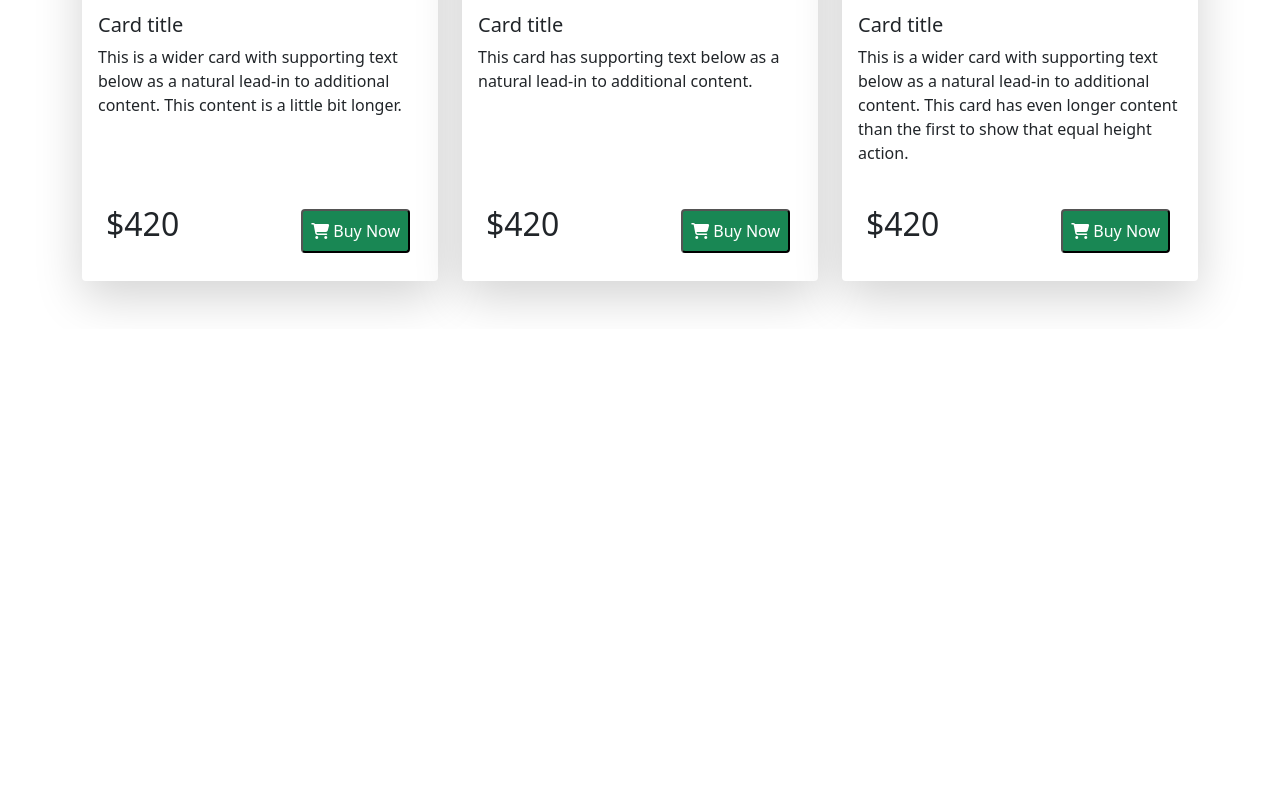
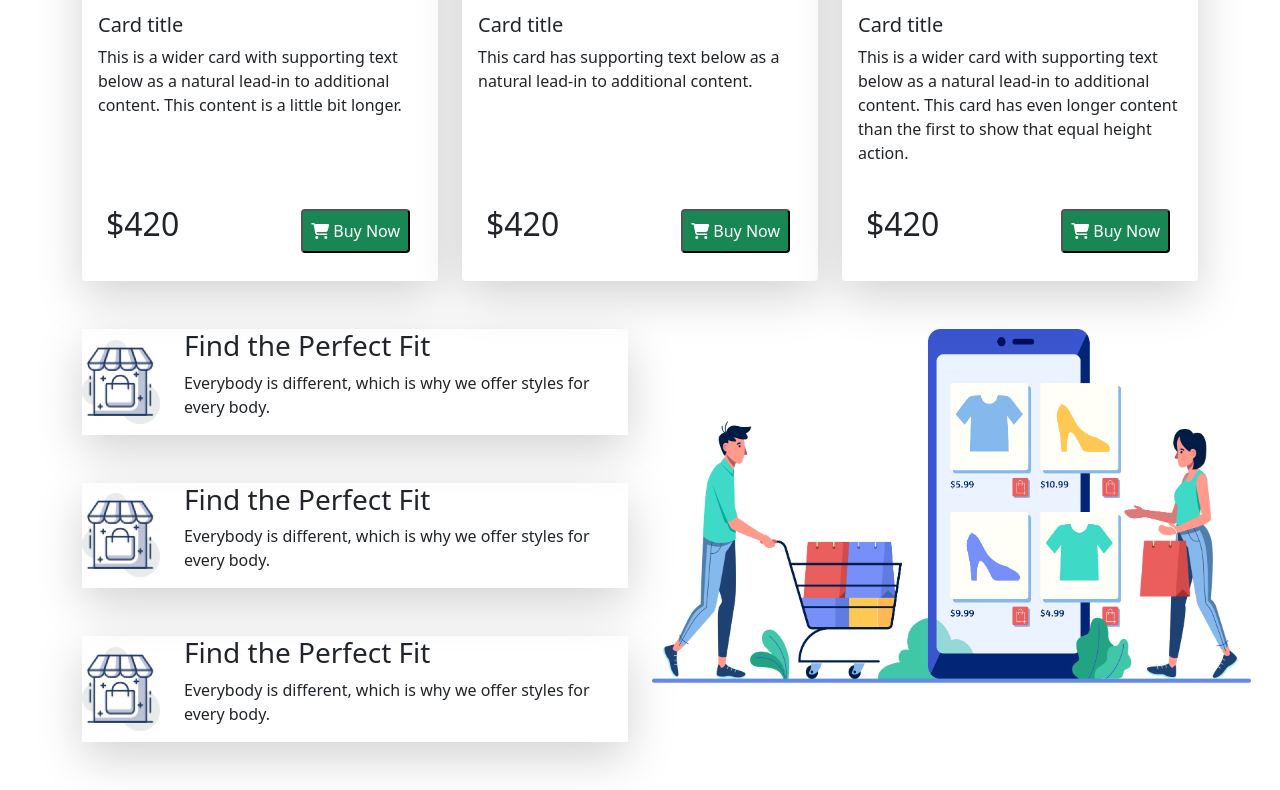
Before and after one commit to Tuhin120458/nike-react-with-bootstarp, a plain HTML site: page index.html in a window 1280 px wide. Shown: the part 1716-2506 px from the top of the page. Before the commit the page ends 2045 px from the top, so only its background shows below. Drawn offline with nearby package versions, Linux system fonts and the light colour scheme.

Commit message:
added commit

```diff
--- a/index.html
+++ b/index.html
@@ -206,6 +206,48 @@
             </div>
         </div>
     </section>
+    <!-- last work -->
+    <section class="container">
+        <div class="row">
+            <div class="col-lg-6">
+                <div class="d-flex align-items-center shadow-lg">
+                    <div>
+                        <img width="78px" height="84px" src="icons/image 12.png" alt="">
+                    </div>
+                    <div class="ms-4">
+                        <h3>Find the Perfect Fit</h3>
+                        <p>Everybody is different, which is why we
+                            offer styles for every body.</p>
+                    </div>
+                </div>
+                <div class="d-flex align-items-center shadow-lg mt-5">
+                    <div>
+                        <img width="78px" height="84px" src="icons/image 12.png" alt="">
+                    </div>
+                    <div class="ms-4">
+                        <h3>Find the Perfect Fit</h3>
+                        <p>Everybody is different, which is why we
+                            offer styles for every body.</p>
+                    </div>
+                </div>
+                <div class="d-flex align-items-center shadow-lg mt-5 mb-5">
+                    <div>
+                        <img width="78px" height="84px" src="icons/image 12.png" alt="">
+                    </div>
+                    <div class="ms-4">
+                        <h3>Find the Perfect Fit</h3>
+                        <p>Everybody is different, which is why we
+                            offer styles for every body.</p>
+                    </div>
+                </div>
+
+
+            </div>
+            <div class="col-lg-6">
+                <img width="599px" height="354px" src="icons/XMLID 1.png" alt="">
+            </div>
+        </div>
+    </section>
 
 
 
```
